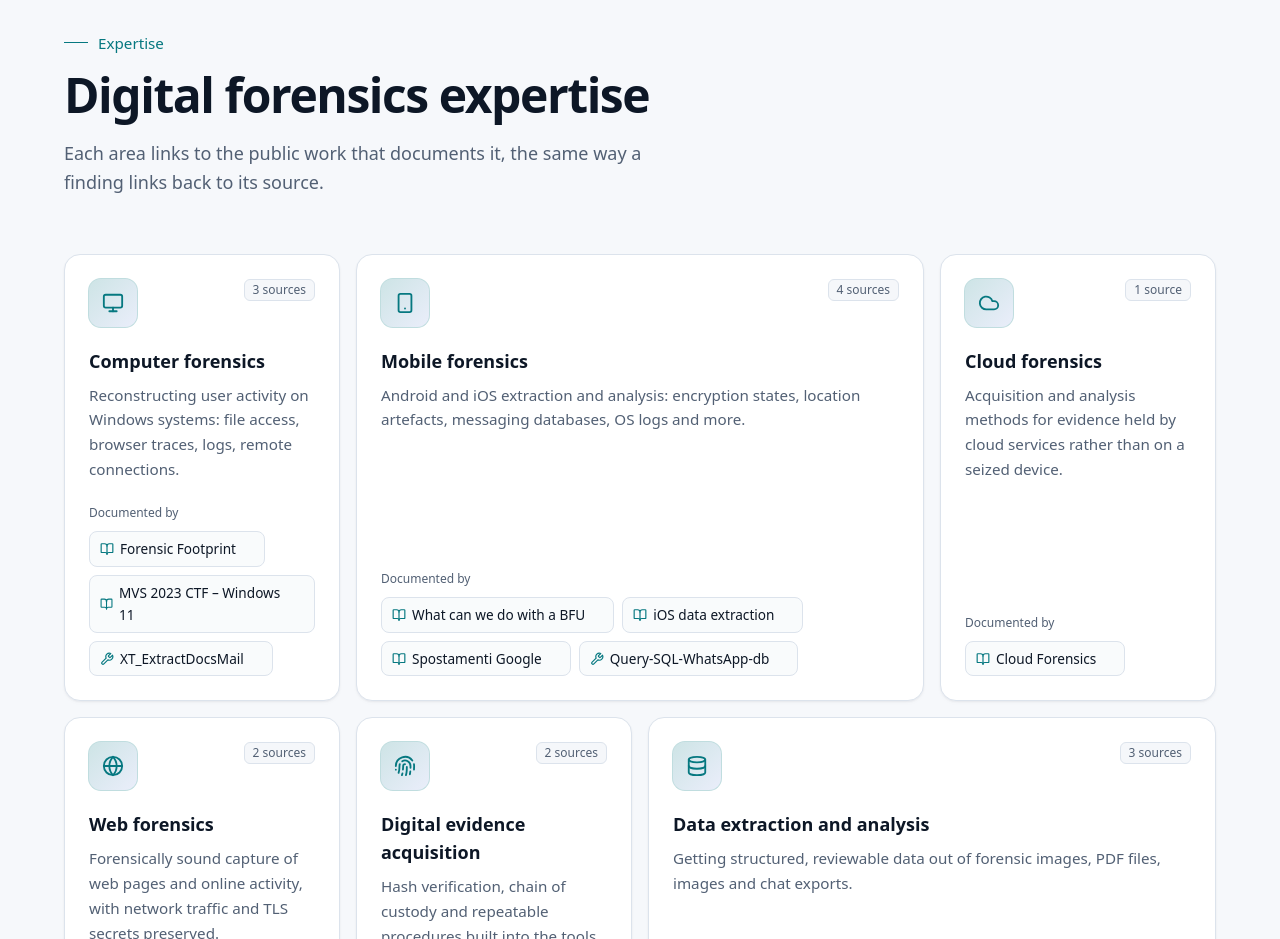
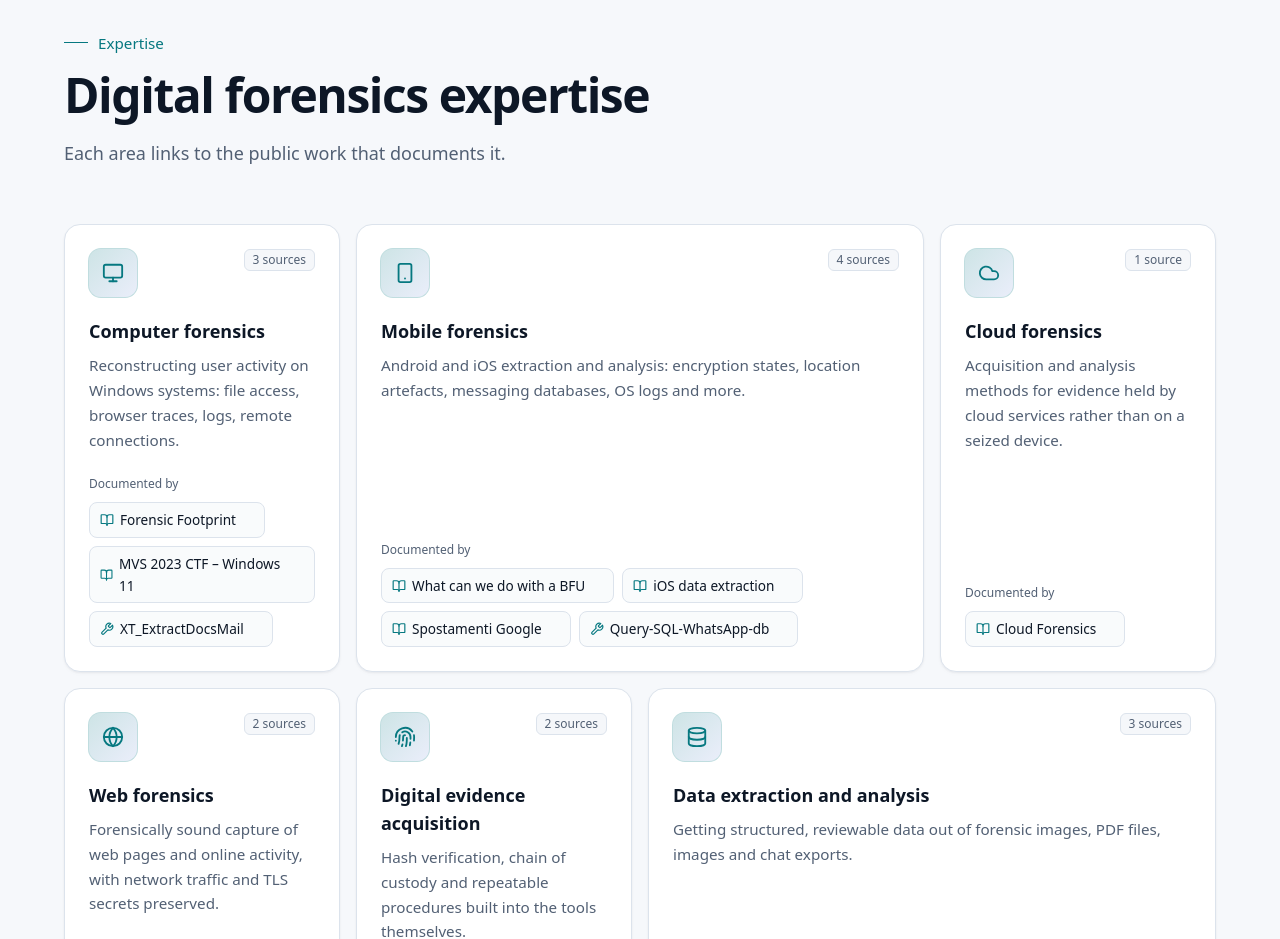
Before and after one commit to gaiacalamari/gaiacalamari.github.io, a React (Vite) app: page / in a window 1280 px wide. Shown: the part 3100-4039 px from the top of the page. Built offline with nearby package versions, Linux system fonts and the light colour scheme; no server answers.

Commit message:
Update en.ts

```diff
--- a/src/i18n/en.ts
+++ b/src/i18n/en.ts
@@ -49,7 +49,7 @@ const en = {
   expertise: {
     kicker: 'Expertise',
     title: 'Digital forensics expertise',
-    intro: 'Each area links to the public work that documents it, the same way a finding links back to its source.',
+    intro: 'Each area links to the public work that documents it.',
     documented: 'Documented by', interest: 'Area of interest. No public work yet.',
     tool: 'Tool', article: 'Article', sources: 'sources', source1: 'source',
   },
```
